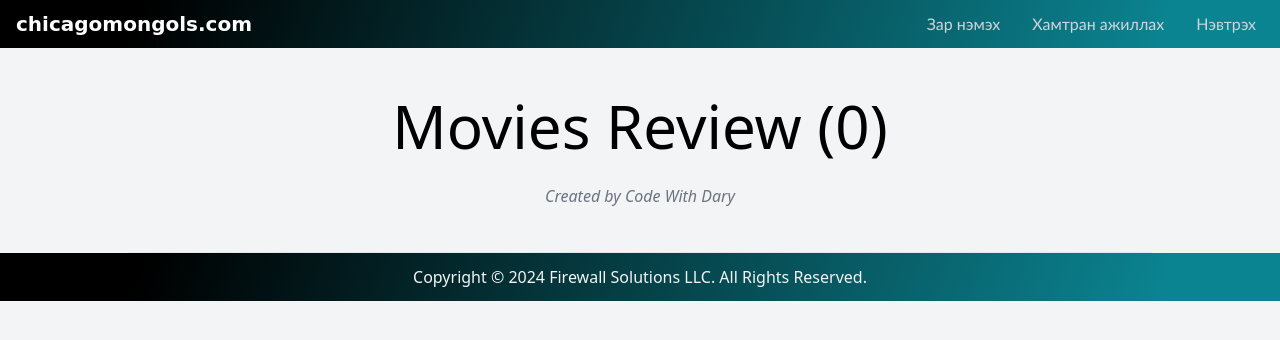
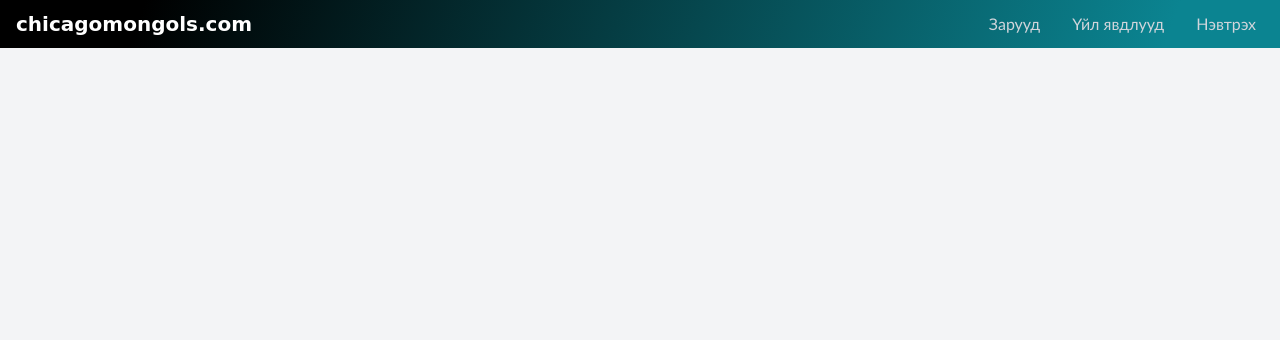
Before and after one commit to naran-batjargal/sf6-movies, a Symfony app: template templates/movies/index.html.twig in a window 1280 px wide. Shown: the top 340 px of the page. Run offline with Twig, Linux system fonts and the light colour scheme; the template is opened without the code that fills it, so the values that code supplies are empty; some libraries are stand-ins or nearby versions.

Commit message:
rgdfvkjh

```diff
--- a/templates/base.html.twig
+++ b/templates/base.html.twig
@@ -37,12 +37,12 @@
 
 						<ul class="pt-6 lg:pt-0 list-reset lg:flex justify-end flex-1 items-center">
 							<li>
-								<a class="inline-block text-gray-300 no-underline hover:text-gray-200 hover:text-underline py-2 px-4" href="/" @click="isOpen = false" style="font-family: 'Gill Sans', sans-serif;">
-									Зар нэмэх
+								<a class="inline-block text-gray-300 no-underline hover:text-gray-200 hover:text-underline py-2 px-4" href="/ads" @click="isOpen = false" style="font-family: 'Gill Sans', sans-serif;">
+									Зарууд
 								</a>
 							</li>
 							<li>
-								<a class="inline-block text-gray-300 no-underline hover:text-gray-200 hover:text-underline py-2 px-4" href="/advertize" @click="isOpen = false" style="font-family: 'Gill Sans', sans-serif;">Хамтран ажиллах
+								<a class="inline-block text-gray-300 no-underline hover:text-gray-200 hover:text-underline py-2 px-4" href="/movies" @click="isOpen = false" style="font-family: 'Gill Sans', sans-serif;">Үйл явдлууд
 								</a>
 							</li>
 							<li>
--- a/templates/movies/index.html.twig
+++ b/templates/movies/index.html.twig
@@ -1,19 +1,9 @@
 {% extends "./base.html.twig" %}
 
 {% block body %}
-	<div class="w-4/5 m-auto text-center">
-		<div class="py-12 border-b border-gray-200">
-			<h1 class="text-6xl pt-12 pb-8">
-				Movies Review ({{ movies|length }})
-			</h1>
 
-			<span class="font-light text-gray-500 italic">
-				Created by Code With Dary
-			</span>
-		</div>
-	</div>
 
-	{{app.user.email}}
+	{# {{app.user.email}} #}
 
 	{% if app.user %}
 		<div class="mx-auto w-4/5 my-8">
```
